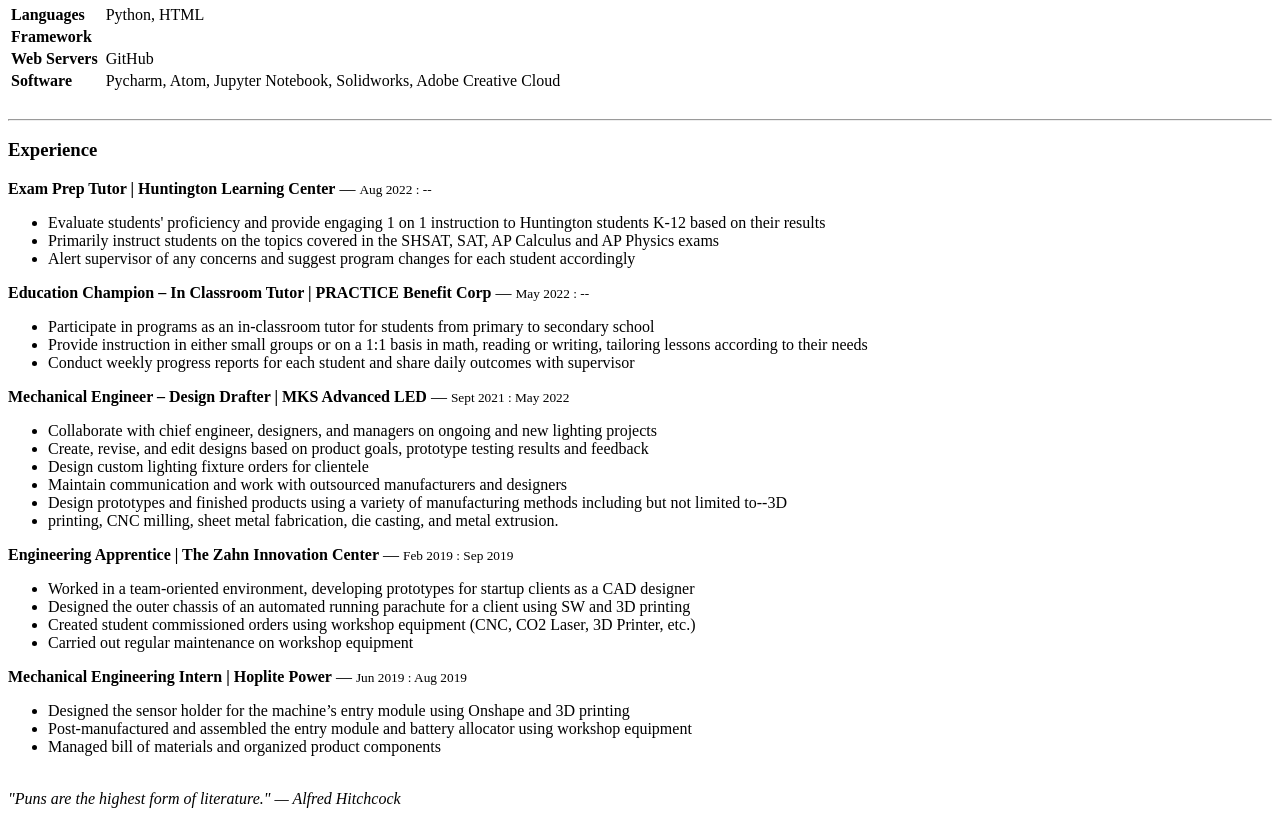
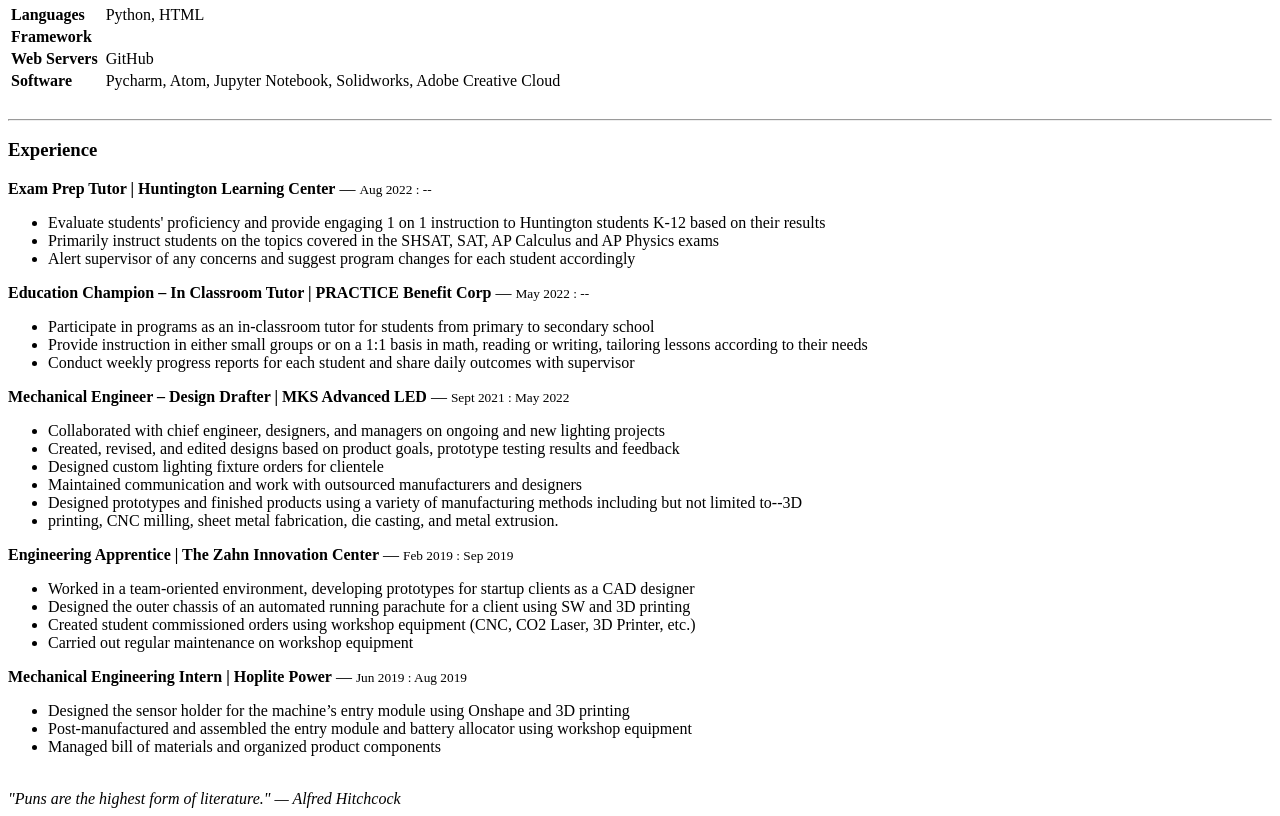
Before and after one commit to ngcthao/my-cv, a plain HTML site: page index.html in a window 1280 px wide. Shown: the part 592-1408 px from the top of the page. Drawn offline with Linux system fonts and the light colour scheme.

Commit message:
Update index.html

```diff
--- a/index.html
+++ b/index.html
@@ -73,11 +73,11 @@
     </ul>
     <strong>Mechanical Engineer – Design Drafter | MKS Advanced LED </strong> — <small>Sept 2021 : May 2022</small>
     <ul>
-        <li>Collaborate with chief engineer, designers, and managers on ongoing and new lighting projects</li>
-        <li>Create, revise, and edit designs based on product goals, prototype testing results and feedback</li>
-        <li>Design custom lighting fixture orders for clientele</li>
-        <li>Maintain communication and work with outsourced manufacturers and designers</li>
-        <li>Design prototypes and finished products using a variety of manufacturing methods including but not limited
+        <li>Collaborated with chief engineer, designers, and managers on ongoing and new lighting projects</li>
+        <li>Created, revised, and edited designs based on product goals, prototype testing results and feedback</li>
+        <li>Designed custom lighting fixture orders for clientele</li>
+        <li>Maintained communication and work with outsourced manufacturers and designers</li>
+        <li>Designed prototypes and finished products using a variety of manufacturing methods including but not limited
             to--3D
         </li>
         <li>printing, CNC milling, sheet metal fabrication, die casting, and metal extrusion.</li>
```
